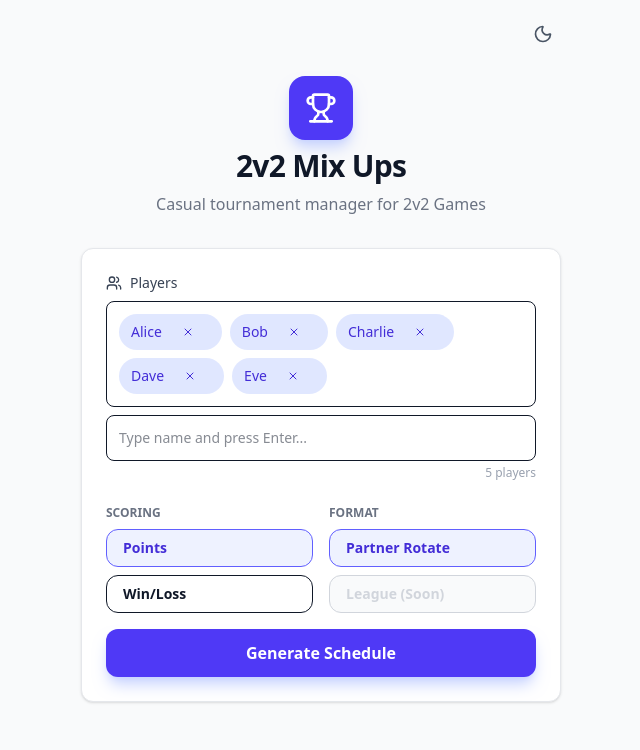
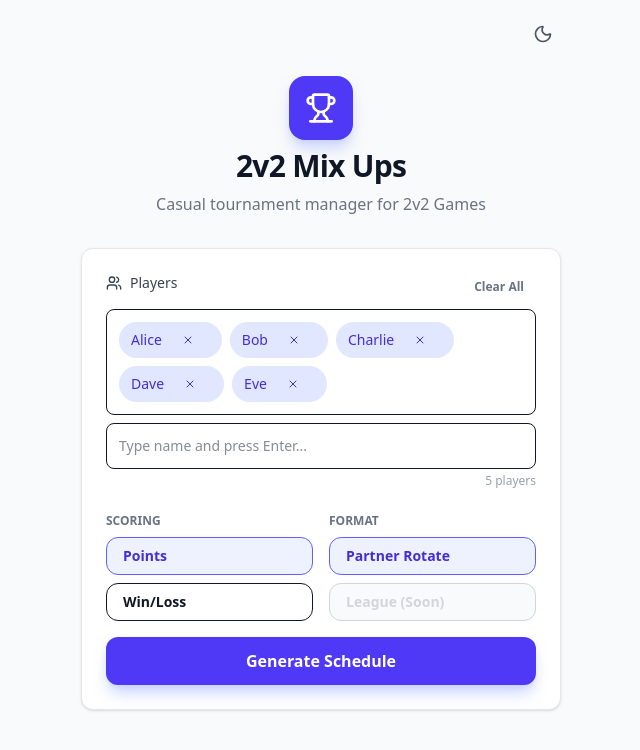
Before and after one commit to tduncombe/mixups-app, a React (Vite) app: page / in a window 1280 px wide. Shown: the top 750 px of the page, without its empty margins (319-959 px from the left). Built offline with nearby package versions, Linux system fonts and the light colour scheme.

Commit message:
add clear all button

```diff
--- a/src/components/CreateView.jsx
+++ b/src/components/CreateView.jsx
@@ -59,9 +59,18 @@
 
       <div className={cn(cardVariants(), 'space-y-4')}>
         <div>
-          <label className={cn(labelVariants({ withIcon: true }))}>
-            <Users className="w-4 h-4 mr-2" /> Players
-          </label>
+          <div className="flex items-center justify-between mb-2">
+            <label className={cn(labelVariants({ withIcon: true }))}>
+              <Users className="w-4 h-4 mr-2" /> Players
+            </label>
+            <button
+              type="button"
+              onClick={() => setPlayers([])}
+              className={buttonVariants({ variant: 'ghost', size: 'sm' })}
+            >
+              Clear All
+            </button>
+          </div>
           <div className={inputVariants({ variant: 'container' })}>
             {players.map(player => (
               <span key={player} className={badgeVariants()}>
```
Also changed, not shown: src/lib/variants.js.
